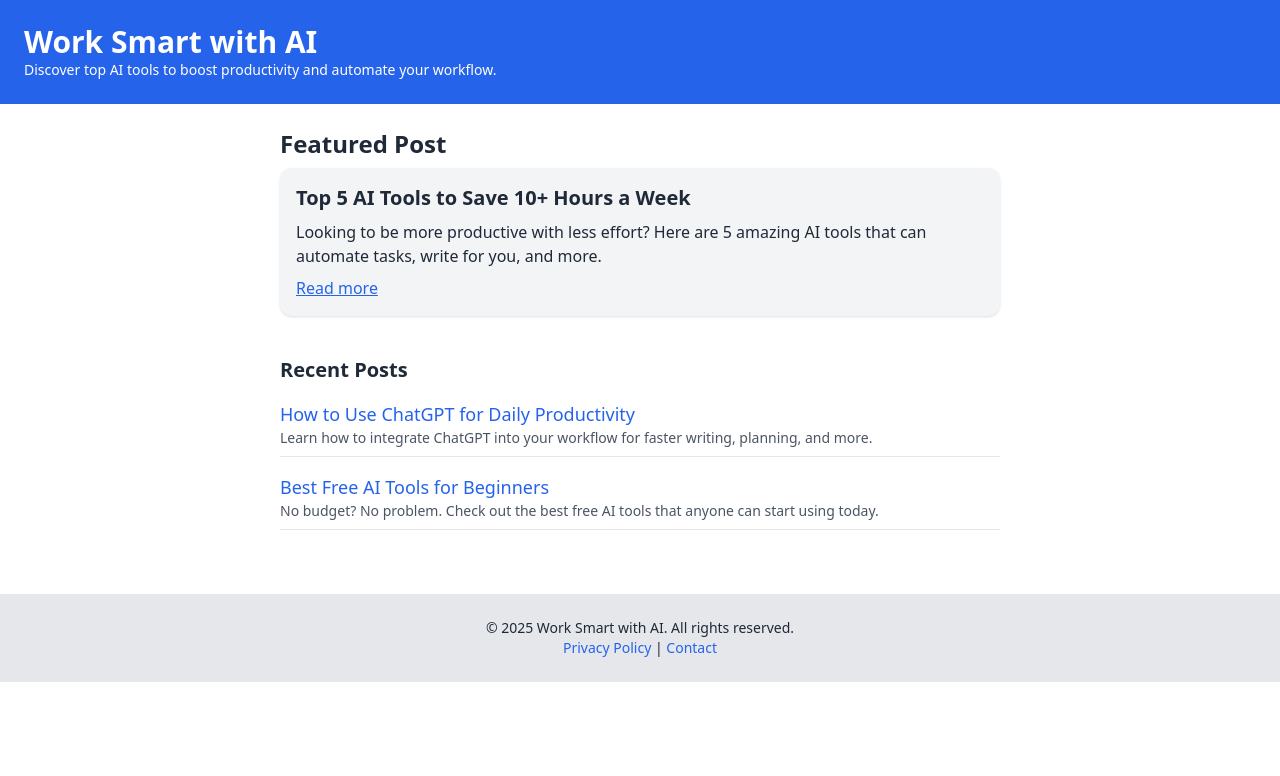
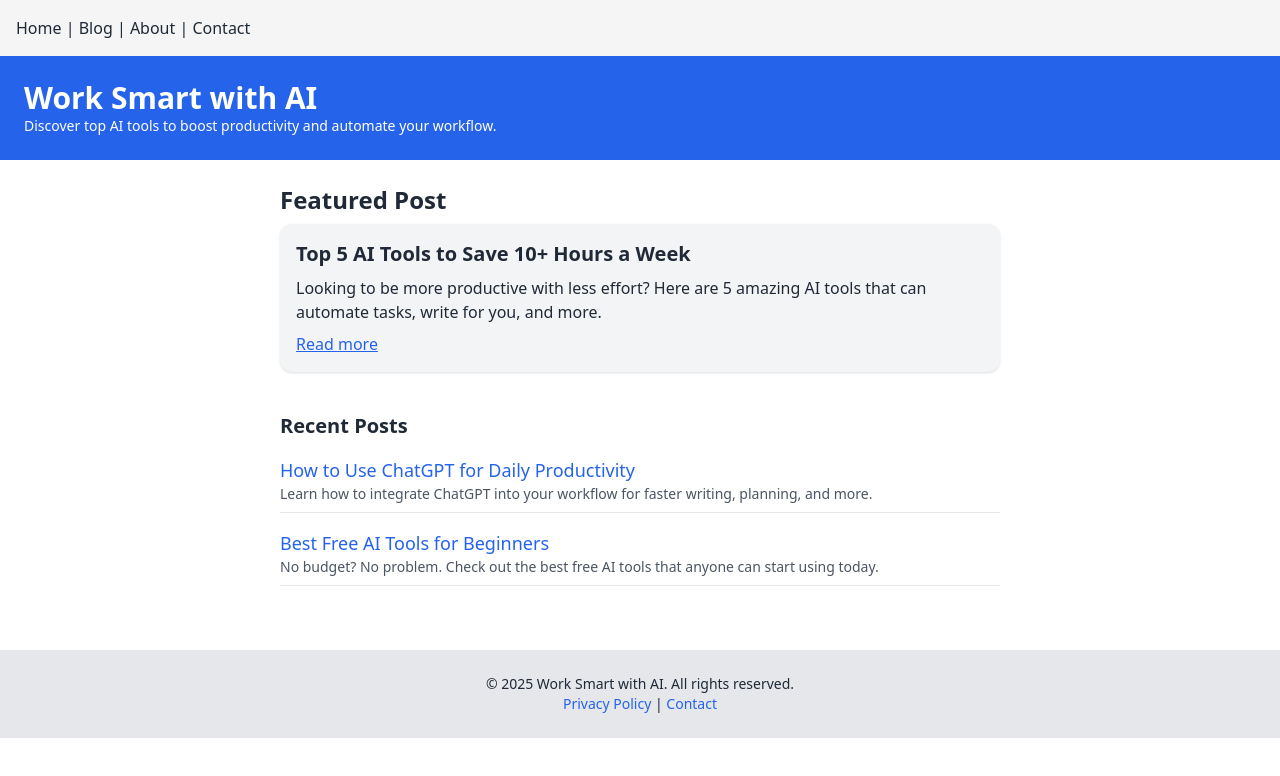
Before and after one commit to Nandini-Gurudas/work-smart-with-ai, a plain HTML site: page index.html in a window 1280 px wide. Drawn offline with nearby package versions, Linux system fonts and the light colour scheme.

Commit message:
Update index.html

```diff
--- a/index.html
+++ b/index.html
@@ -1,5 +1,11 @@
 <!DOCTYPE html><html lang="en">
 <head>
+  <nav style="padding: 1em; background-color: #f5f5f5;">
+  <a href="index.html">Home</a> |
+  <a href="ai-tools.html">Blog</a> |
+  <a href="#">About</a> |
+  <a href="#">Contact</a>
+  </nav>
   <meta charset="UTF-8" />
   <meta name="viewport" content="width=device-width, initial-scale=1.0" />
   <meta name="description" content="Discover the best AI tools to boost your productivity. Work smarter with AI-powered apps, tips, and reviews." />
```
